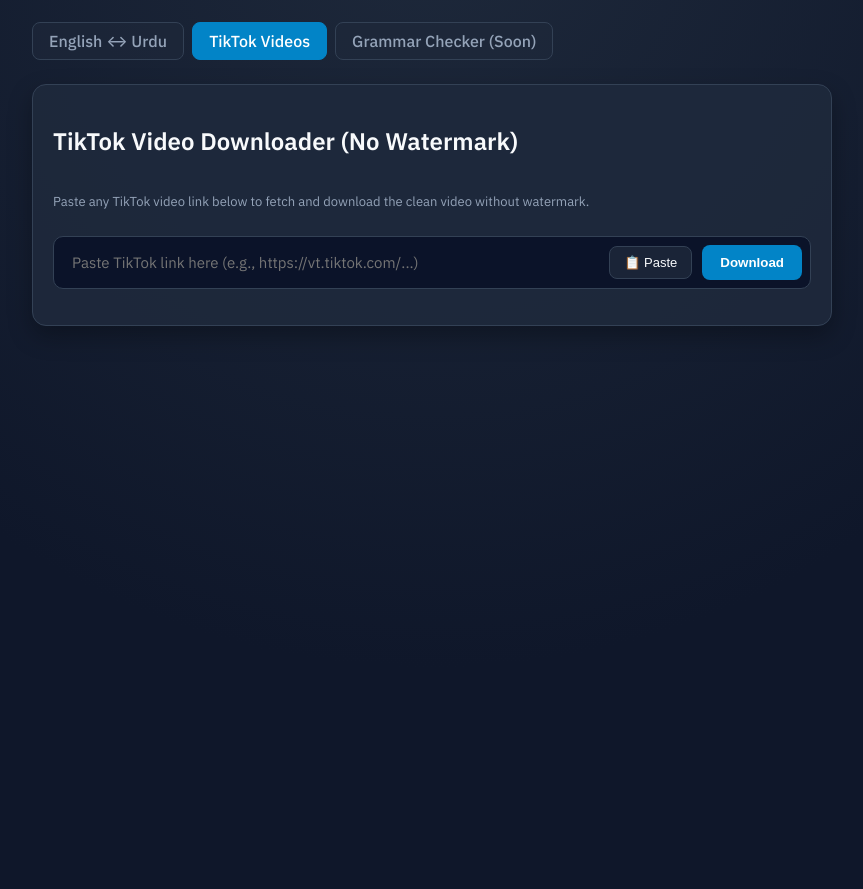
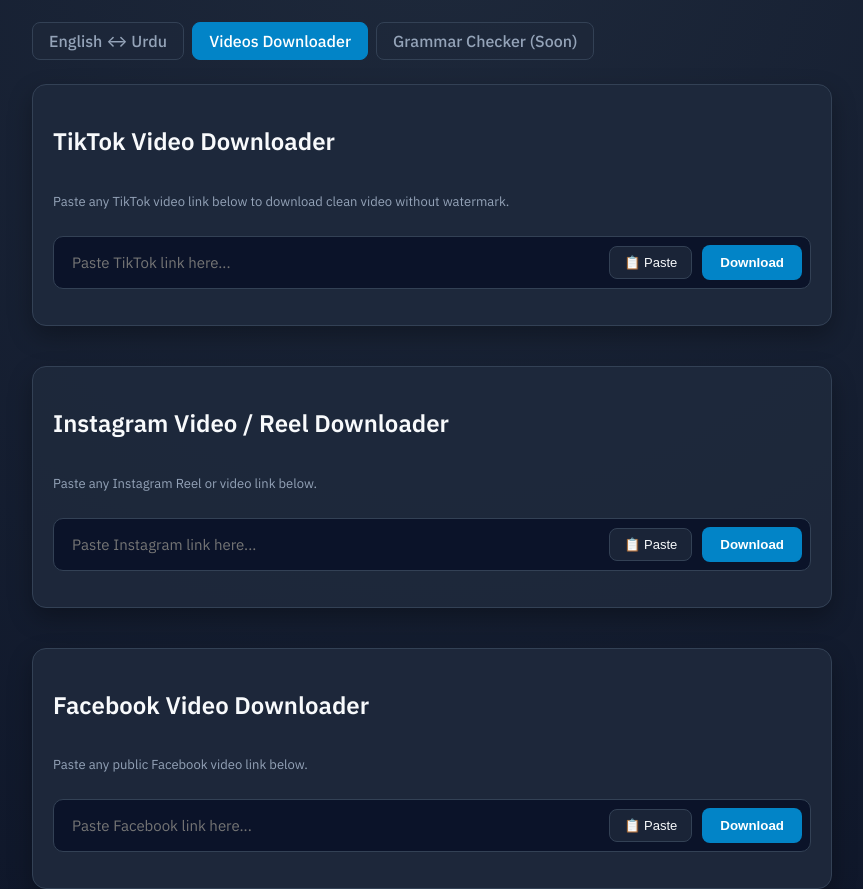
Before and after one commit to usmankpo/UsmanDpo, a plain HTML site: page tiktok.html in a window 1280 px wide. Shown: the part 100-989 px from the top of the page, without its empty margins (208-1071 px from the left). Before the commit the page ends 800 px from the top, so only its background shows below. Drawn offline with Linux system fonts and the light colour scheme.

Commit message:
Update tiktok.html

```diff
--- a/tiktok.html
+++ b/tiktok.html
@@ -3,7 +3,7 @@
 <head>
 <meta charset="utf-8">
 <meta name="viewport" content="width=device-width, initial-scale=1, viewport-fit=cover">
-<title>TikTok Downloader - My Secret World</title>
+<title>Videos Downloader - My Secret World</title>
 <link rel="stylesheet" href="https://fonts.googleapis.com/css2?family=IBM+Plex+Sans:wght@400;500;600&display=swap">
 <style>
 :root {
@@ -62,6 +62,7 @@ header { text-align: center; margin-bottom: 5px; }
 .eyebrow { font-size: 12px; letter-spacing: .08em; text-transform: uppercase; color: #38bdf8; font-weight: 500; margin: 0 0 4px; }
 h1 { margin: 0; font-size: 26px; font-weight: 600; }
 .lede { margin: 6px 0 0; color: var(--muted); font-size: 14px; }
+
 section {
   background: var(--surface);
   border: 1px solid var(--line);
@@ -71,8 +72,10 @@ section {
   display: flex;
   flex-direction: column;
   gap: 16px;
+  margin-bottom: 20px;
 }
-.tiktok-input-group {
+
+.input-group {
   display: flex;
   gap: 10px;
   background: #0b1329;
@@ -81,7 +84,7 @@ section {
   padding: 8px;
   align-items: center;
 }
-.tiktok-input-group input {
+.input-group input {
   flex: 1;
   background: transparent;
   border: none;
@@ -138,68 +141,132 @@ section {
   <!-- Navigation Tabs -->
   <div class="nav-tabs">
     <a href="index.html" class="tab-btn">English &harr; Urdu</a>
-    <a href="tiktok.html" class="tab-btn active">TikTok Videos</a>
+    <a href="tiktok.html" class="tab-btn active">Videos Downloader</a>
     <a href="#" class="tab-btn">Grammar Checker (Soon)</a>
   </div>
 
+  <!-- 1. TikTok Downloader Section -->
   <section>
-    <h2>TikTok Video Downloader (No Watermark)</h2>
-    <p class="lede" style="font-size: 13px; margin: 0;">Paste any TikTok video link below to fetch and download the clean video without watermark.</p>
+    <h2>TikTok Video Downloader</h2>
+    <p class="lede" style="font-size: 13px; margin: 0;">Paste any TikTok video link below to download clean video without watermark.</p>
 
-    <div class="tiktok-input-group" style="margin-top: 10px;">
-      <input type="text" id="tiktok-url" placeholder="Paste TikTok link here (e.g., https://vt.tiktok.com/...)">
-      <button type="button" class="btn-secondary" onclick="pasteTikTokLink()">📋 Paste</button>
-      <button type="button" class="btn-action" onclick="fetchTikTokVideo()">Download</button>
+    <div class="input-group" style="margin-top: 10px;">
+      <input type="text" id="tiktok-url" placeholder="Paste TikTok link here...">
+      <button type="button" class="btn-secondary" onclick="pasteLink('tiktok-url', 'tiktok-status')">📋 Paste</button>
+      <button type="button" class="btn-action" onclick="fetchVideo('tiktok')">Download</button>
     </div>
     <p class="status-text" id="tiktok-status" style="margin: 0;"></p>
 
     <div class="result-box" id="tiktok-result">
       <p style="margin:0; font-weight:600; color:#38bdf8;">Video Ready!</p>
-      <div style="display: flex; gap: 10px; justify-content: center; flex-wrap: wrap;">
-        <a id="download-btn-watermark" href="#" target="_blank" class="btn-action" style="text-decoration: none; font-size: 14px;">Download MP4 (No Watermark)</a>
-      </div>
+      <a id="tiktok-download-btn" href="#" target="_blank" class="btn-action" style="text-decoration: none; font-size: 14px;">Download MP4 (No Watermark)</a>
+    </div>
+  </section>
+
+  <!-- 2. Instagram Downloader Section -->
+  <section>
+    <h2>Instagram Video / Reel Downloader</h2>
+    <p class="lede" style="font-size: 13px; margin: 0;">Paste any Instagram Reel or video link below.</p>
+
+    <div class="input-group" style="margin-top: 10px;">
+      <input type="text" id="insta-url" placeholder="Paste Instagram link here...">
+      <button type="button" class="btn-secondary" onclick="pasteLink('insta-url', 'insta-status')">📋 Paste</button>
+      <button type="button" class="btn-action" onclick="fetchVideo('instagram')">Download</button>
+    </div>
+    <p class="status-text" id="insta-status" style="margin: 0;"></p>
+
+    <div class="result-box" id="insta-result">
+      <p style="margin:0; font-weight:600; color:#38bdf8;">Video Ready!</p>
+      <a id="insta-download-btn" href="#" target="_blank" class="btn-action" style="text-decoration: none; font-size: 14px;">Download Instagram Video</a>
+    </div>
+  </section>
+
+  <!-- 3. Facebook Downloader Section -->
+  <section>
+    <h2>Facebook Video Downloader</h2>
+    <p class="lede" style="font-size: 13px; margin: 0;">Paste any public Facebook video link below.</p>
+
+    <div class="input-group" style="margin-top: 10px;">
+      <input type="text" id="fb-url" placeholder="Paste Facebook link here...">
+      <button type="button" class="btn-secondary" onclick="pasteLink('fb-url', 'fb-status')">📋 Paste</button>
+      <button type="button" class="btn-action" onclick="fetchVideo('facebook')">Download</button>
+    </div>
+    <p class="status-text" id="fb-status" style="margin: 0;"></p>
+
+    <div class="result-box" id="fb-result">
+      <p style="margin:0; font-weight:600; color:#38bdf8;">Video Ready!</p>
+      <a id="fb-download-btn" href="#" target="_blank" class="btn-action" style="text-decoration: none; font-size: 14px;">Download Facebook Video</a>
+    </div>
+  </section>
+
+  <!-- 4. Twitter / X Downloader Section -->
+  <section>
+    <h2>Twitter / X Video Downloader</h2>
+    <p class="lede" style="font-size: 13px; margin: 0;">Paste any Twitter (X) post link containing a video.</p>
+
+    <div class="input-group" style="margin-top: 10px;">
+      <input type="text" id="twitter-url" placeholder="Paste Twitter link here...">
+      <button type="button" class="btn-secondary" onclick="pasteLink('twitter-url', 'twitter-status')">📋 Paste</button>
+      <button type="button" class="btn-action" onclick="fetchVideo('twitter')">Download</button>
+    </div>
+    <p class="status-text" id="twitter-status" style="margin: 0;"></p>
+
+    <div class="result-box" id="twitter-result">
+      <p style="margin:0; font-weight:600; color:#38bdf8;">Video Ready!</p>
+      <a id="twitter-download-btn" href="#" target="_blank" class="btn-action" style="text-decoration: none; font-size: 14px;">Download Twitter Video</a>
     </div>
   </section>
 </main>
 
 <script>
-function pasteTikTokLink() {
+function pasteLink(inputId, statusId) {
   navigator.clipboard.readText().then(text => {
-    document.getElementById('tiktok-url').value = text;
-    document.getElementById('tiktok-status').textContent = 'Link pasted from clipboard!';
+    document.getElementById(inputId).value = text;
+    document.getElementById(statusId).textContent = 'Link pasted from clipboard!';
   }).catch(() => {
-    document.getElementById('tiktok-status').textContent = 'Please paste manually using Ctrl+V or long-tap.';
+    document.getElementById(statusId).textContent = 'Please paste manually using Ctrl+V or long-tap.';
   });
 }
 
-function fetchTikTokVideo() {
-  const urlInput = document.getElementById('tiktok-url').value.trim();
-  const statusEl = document.getElementById('tiktok-status');
-  const resultBox = document.getElementById('tiktok-result');
+function fetchVideo(platform) {
+  let inputId, statusId, resultId, btnId;
+
+  if (platform === 'tiktok') {
+    inputId = 'tiktok-url'; statusId = 'tiktok-status'; resultId = 'tiktok-result'; btnId = 'tiktok-download-btn';
+  } else if (platform === 'instagram') {
+    inputId = 'insta-url'; statusId = 'insta-status'; resultId = 'insta-result'; btnId = 'insta-download-btn';
+  } else if (platform === 'facebook') {
+    inputId = 'fb-url'; statusId = 'fb-status'; resultId = 'fb-result'; btnId = 'fb-download-btn';
+  } else if (platform === 'twitter') {
+    inputId = 'twitter-url'; statusId = 'twitter-status'; resultId = 'twitter-result'; btnId = 'twitter-download-btn';
+  }
+
+  const urlInput = document.getElementById(inputId).value.trim();
+  const statusEl = document.getElementById(statusId);
+  const resultBox = document.getElementById(resultId);
 
   if (!urlInput) {
-    statusEl.textContent = 'Please enter or paste a valid TikTok link first!';
+    statusEl.textContent = 'Please enter or paste a valid link first!';
     resultBox.style.display = 'none';
     return;
   }
 
-  statusEl.textContent = 'Processing video link... Please wait...';
+  statusEl.textContent = 'Processing link... Please wait...';
   resultBox.style.display = 'none';
 
+  // Using reliable multi-platform downloader API endpoint
   const apiEndpoint = `https://www.tikwm.com/api/?url=${encodeURIComponent(urlInput)}`;
 
   fetch(apiEndpoint)
     .then(res => res.json())
     .then(data => {
       if (data && data.code === 0 && data.data) {
-        const videoData = data.data;
-        const downloadUrl = videoData.play;
-
-        document.getElementById('download-btn-watermark').href = downloadUrl;
+        const downloadUrl = data.data.play || data.data.url;
+        document.getElementById(btnId).href = downloadUrl;
         resultBox.style.display = 'flex';
         statusEl.textContent = 'Video fetched successfully! Click download below. 👇';
       } else {
-        statusEl.textContent = 'Could not fetch video. Make sure the link is correct.';
+        statusEl.textContent = 'Could not fetch video. Make sure the link is correct & public.';
       }
     })
     .catch(() => {
```
